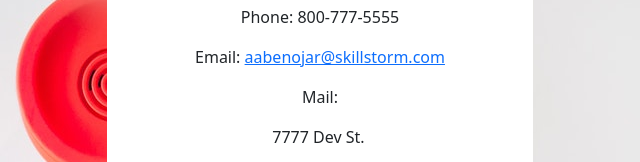
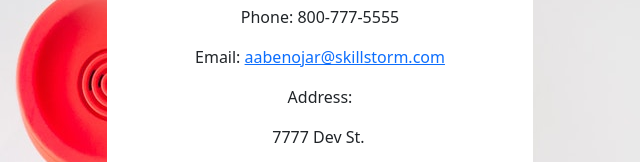
Before and after one commit to AlfredSkillStorm/1stProject, a website: page public/views/contactUs.html in a window 1280 px wide. Shown: the part 148-310 px from the top of the page, 320-960 px from the left. Drawn offline with nearby package versions, Linux system fonts and the light colour scheme.

Commit message:
changed mail to address

```diff
--- a/public/views/contactUs.html
+++ b/public/views/contactUs.html
@@ -28,7 +28,7 @@
       <address>
         <p class = 'text-center'>Phone: 800-777-5555</p>
         <p class = 'text-center'>Email: <a href='mailto:aabenojar@skillstorm.com'>aabenojar@skillstorm.com</a></p>
-        <p class = 'text-center'>Mail:
+        <p class = 'text-center'>Address:
           <address class='d-grid justify-content-center'>
             <p>7777 Dev St.</p>
             <p>Mesquite, Tx</p>
```
